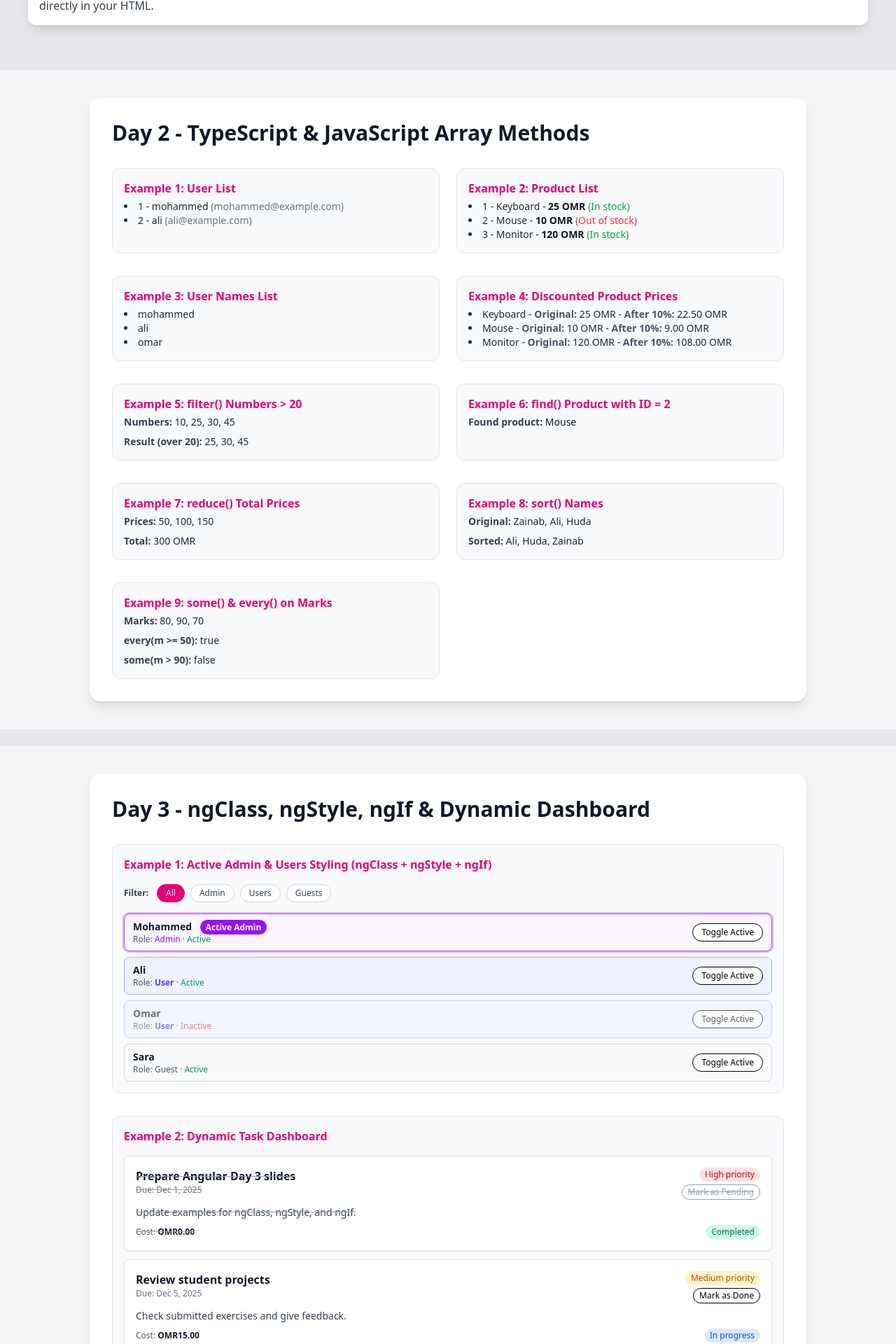
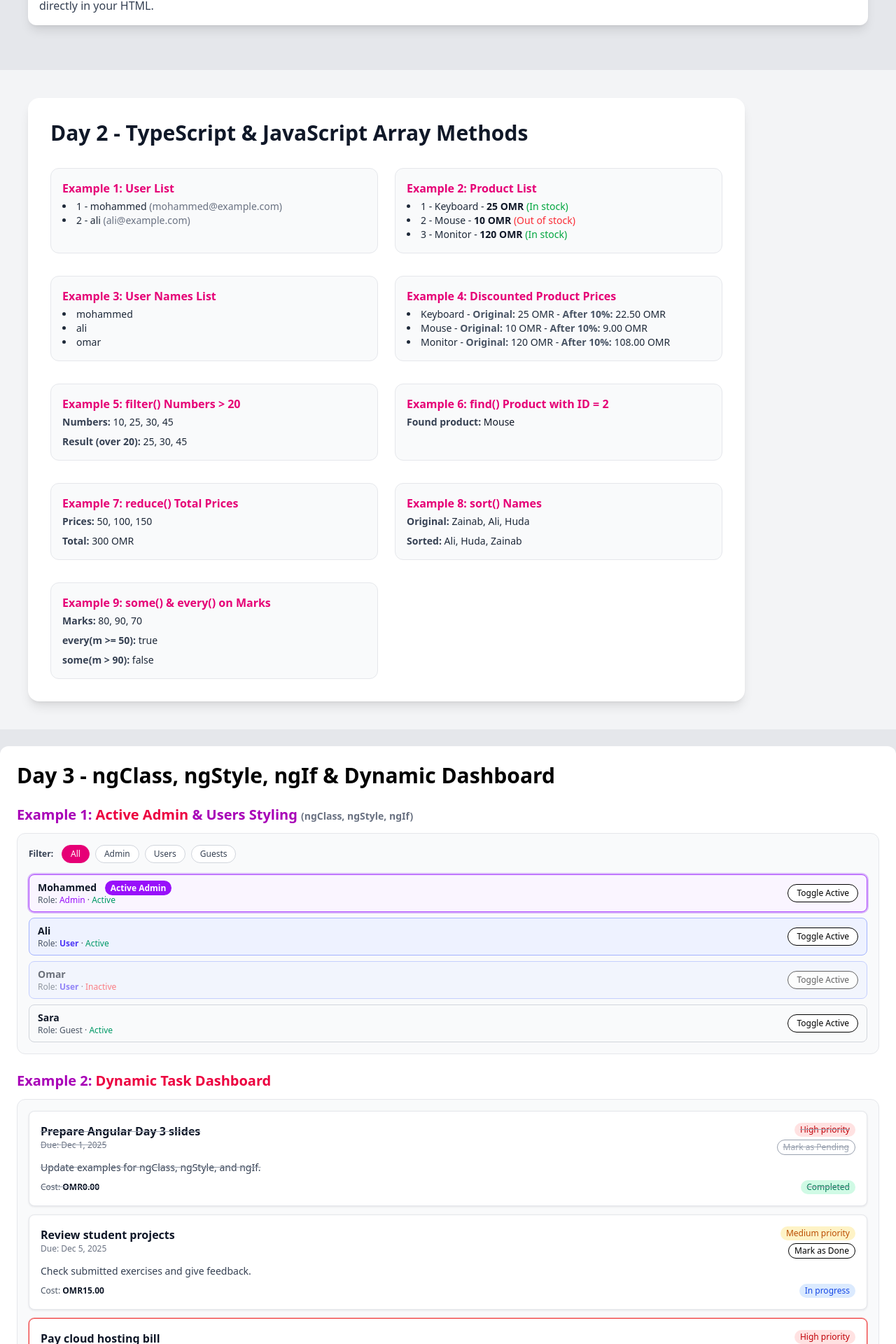
Before and after one commit to Moha2000-dev/LearnAngular, an Angular app: page / in a window 1280 px wide. Shown: the part 576-2496 px from the top of the page at 70% size. Built offline with nearby package versions, Linux system fonts and the light colour scheme.

Commit message:
redasing

```diff
--- a/src/app/Copmonets/day2/day2.html
+++ b/src/app/Copmonets/day2/day2.html
@@ -1,5 +1,5 @@
-<section class="min-h-screen bg-gray-100 p-6 md:p-10">
-  <div class="max-w-5xl mx-auto bg-white rounded-2xl shadow-lg p-6 md:p-8 space-y-8">
+<section class="bg-gray-100 p-6 md:p-10">
+  <div class="max-w-5xl bg-white rounded-2xl shadow-lg p-6 md:p-8 space-y-8">
     <!--  Day 2 -->
     <h2 class="text-2xl md:text-3xl font-bold text-gray-900">
       Day 2 - TypeScript & JavaScript Array Methods
@@ -137,7 +137,6 @@
           {{ hasHighMark }}
         </p>
       </div>
-
     </div>
   </div>
 </section>
--- a/src/app/Copmonets/day3/day3.html
+++ b/src/app/Copmonets/day3/day3.html
@@ -1,14 +1,18 @@
-<section class="min-h-screen bg-gray-100 p-6 md:p-10">
-  <div class="max-w-5xl mx-auto bg-white rounded-2xl shadow-lg p-6 md:p-8 space-y-8">
-    <h2 class="text-2xl md:text-3xl font-bold text-gray-900">
-      Day 3 - ngClass, ngStyle, ngIf &amp; Dynamic Dashboard
-    </h2>
+<div class="bg-white p-4 md:p-6 space-y-6 rounded-xl shadow-lg">
+  <h2 class="text-2xl md:text-3xl font-bold">
+    Day 3 - ngClass, ngStyle, ngIf &amp; Dynamic Dashboard
+  </h2>
+
+  <!-- ============ Section 1: Users & Roles ============ -->
+  <section class="space-y-3">
+    <h3 class="text-xl font-semibold text-fuchsia-700">
+      Example 1:
+      <span class="text-rose-600">Active Admin</span> &amp; Users Styling
+      <span class="text-sm text-gray-500">(ngClass, ngStyle, ngIf)</span>
+    </h3>
 
     <div class="bg-gray-50 border border-gray-200 rounded-xl p-4 space-y-4">
-      <h3 class="font-semibold text-pink-600">
-        Example 1: Active Admin &amp; Users Styling (ngClass + ngStyle + ngIf)
-      </h3>
-
+      <!-- Filter buttons -->
       <div class="flex flex-wrap gap-2 text-xs items-center">
         <span class="text-gray-700 font-semibold mr-1">Filter:</span>
 
@@ -57,6 +61,7 @@
         </button>
       </div>
 
+      <!-- Users list -->
       <div *ngIf="filteredUsers.length > 0; else noUsers">
         <ul class="space-y-2 text-sm">
           <li
@@ -117,10 +122,16 @@
         <p class="text-sm text-gray-500 italic">No users for this filter. Try another role.</p>
       </ng-template>
     </div>
+  </section>
+
+  <!-- ============ Section 2: Dynamic Task Dashboard ============ -->
+  <section class="space-y-3">
+    <h3 class="text-xl font-semibold text-fuchsia-700">
+      Example 2:
+      <span class="text-rose-600">Dynamic Task Dashboard</span>
+    </h3>
 
     <div class="bg-gray-50 border border-gray-200 rounded-xl p-4 space-y-4">
-      <h3 class="font-semibold text-pink-600">Example 2: Dynamic Task Dashboard</h3>
-
       <div *ngIf="tasks.length > 0; else noTasks" class="space-y-3">
         <div
           *ngFor="let task of tasks"
@@ -210,5 +221,5 @@
         <p class="text-sm text-gray-500 italic">No tasks found. Add a new task to get started.</p>
       </ng-template>
     </div>
-  </div>
-</section>
+  </section>
+</div>
```
Also changed, not shown: src/app/shared/userInterface/task-dashboard.ts (added).
